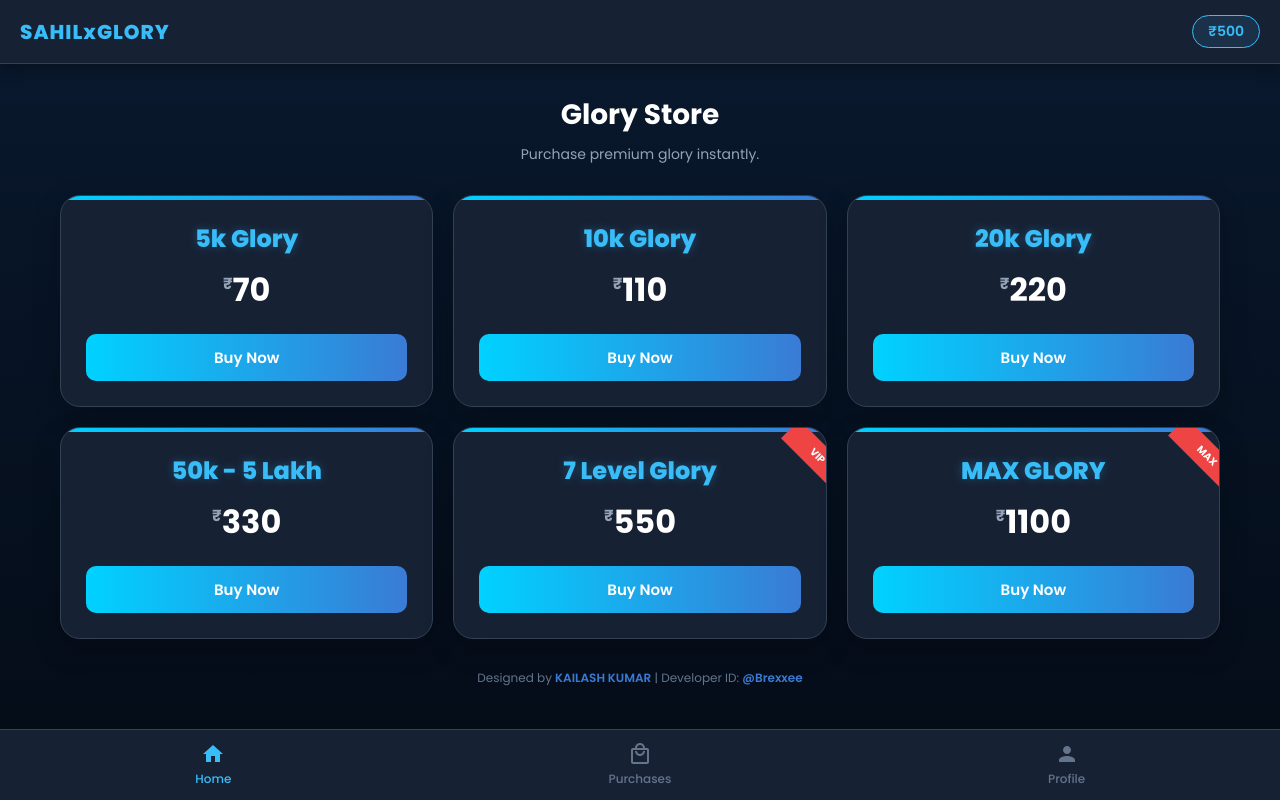
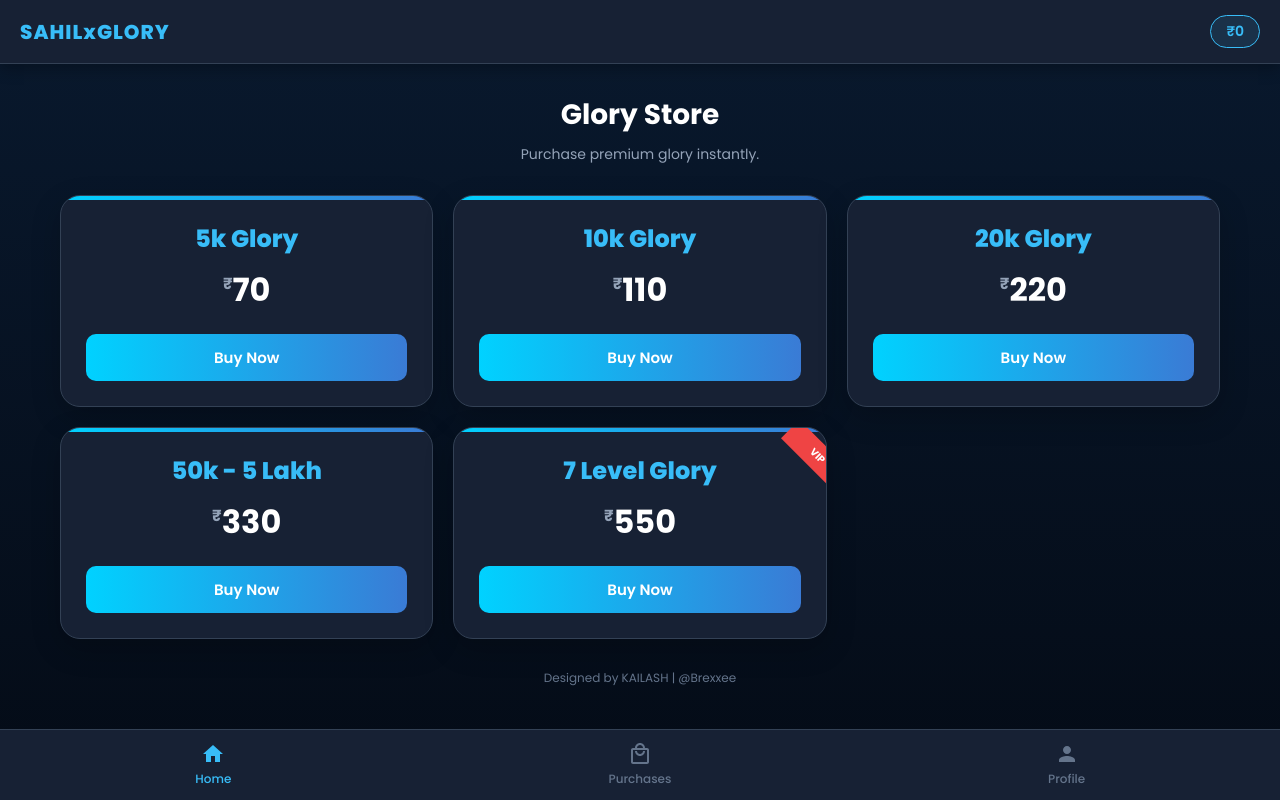
Before and after one commit to kailash72833-rgb/Sahilxglory, a Flask app: template templates/dashboard.html in a window 1280 px wide. Run offline with Flask 3, Linux system fonts and the light colour scheme; the template is opened without the code that fills it, so the values that code supplies are empty.

Commit message:
Update dashboard.html

```diff
--- a/templates/dashboard.html
+++ b/templates/dashboard.html
@@ -9,34 +9,28 @@
         * { box-sizing: border-box; margin: 0; padding: 0; font-family: 'Poppins', sans-serif; }
         body { background: linear-gradient(180deg, #09192e 0%, #040b16 100%); color: #fff; min-height: 100vh; display: flex; flex-direction: column; padding-bottom: 80px; }
 
-        /* --- TOP NAVBAR --- */
         .navbar { background-color: #172134; padding: 15px 20px; display: flex; justify-content: space-between; align-items: center; box-shadow: 0 4px 15px rgba(0, 0, 0, 0.3); position: sticky; top: 0; z-index: 50; border-bottom: 1px solid #334155; }
         .nav-brand { color: #38bdf8; font-size: 20px; font-weight: 800; letter-spacing: 1px; }
         .balance { background: rgba(56, 189, 248, 0.1); border: 1px solid #38bdf8; padding: 5px 15px; border-radius: 20px; color: #38bdf8; font-weight: 600; font-size: 14px; }
 
-        /* --- MAIN CONTENT --- */
         .main-content { padding: 30px 20px; flex-grow: 1; max-width: 1200px; margin: 0 auto; width: 100%; }
         .header-section { margin-bottom: 30px; text-align: center; }
         .header-section h1 { font-size: 28px; font-weight: 700; margin-bottom: 8px; }
         .header-section p { color: #94a3b8; font-size: 14px; }
 
-        /* --- PACKAGES GRID --- */
         .packages-grid { display: grid; grid-template-columns: repeat(auto-fit, minmax(280px, 1fr)); gap: 20px; justify-content: center; }
         .package-card { background-color: #172134; border-radius: 20px; padding: 25px; text-align: center; border: 1px solid #334155; box-shadow: 0 10px 30px rgba(0, 0, 0, 0.2); position: relative; overflow: hidden; }
         .package-card::before { content: ''; position: absolute; top: 0; left: 0; width: 100%; height: 4px; background: linear-gradient(90deg, #00d2ff 0%, #3a7bd5 100%); }
-        .glory-amount { color: #38bdf8; font-size: 24px; font-weight: 800; margin-bottom: 10px; text-shadow: 0 0 10px rgba(56, 189, 248, 0.3); }
+        .glory-amount { color: #38bdf8; font-size: 24px; font-weight: 800; margin-bottom: 10px; }
         .price-tag { font-size: 32px; font-weight: 700; margin-bottom: 5px; }
         .price-currency { font-size: 16px; color: #94a3b8; vertical-align: super; }
         .badge-value { position: absolute; top: 15px; right: -30px; background: #ef4444; color: white; padding: 5px 30px; font-size: 10px; font-weight: 700; transform: rotate(45deg); }
 
-        /* Buttons */
         .buy-btn { width: 100%; padding: 12px; border: none; border-radius: 10px; background: linear-gradient(90deg, #00d2ff 0%, #3a7bd5 100%); color: white; font-size: 15px; font-weight: 600; cursor: pointer; margin-top: 15px; transition: 0.3s; }
         .buy-btn:active { transform: scale(0.98); }
         .disabled-btn { background: #334155 !important; color: #94a3b8 !important; cursor: not-allowed !important; transform: none !important; }
-        .logout-btn-full { width: 100%; padding: 12px; border: 1px solid #ef4444; border-radius: 10px; background: rgba(239, 68, 68, 0.1); color: #ef4444; font-size: 15px; font-weight: 600; cursor: pointer; margin-top: 25px; transition: 0.3s; display: block; text-align: center; text-decoration: none;}
-        .logout-btn-full:hover { background: #ef4444; color: #fff; }
+        .logout-btn-full { width: 100%; padding: 12px; border: 1px solid #ef4444; border-radius: 10px; background: rgba(239, 68, 68, 0.1); color: #ef4444; font-size: 15px; font-weight: 600; cursor: pointer; margin-top: 25px; display: block; text-align: center; text-decoration: none;}
 
-        /* --- PURCHASES & PROFILE SECTION --- */
         .order-card { background-color: #172134; border-radius: 15px; padding: 20px; margin-bottom: 15px; border: 1px solid #334155; display: flex; flex-direction: column; gap: 10px; }
         .order-header { display: flex; justify-content: space-between; align-items: center; border-bottom: 1px solid #334155; padding-bottom: 10px; }
         .order-title { font-size: 18px; font-weight: 700; color: #38bdf8; }
@@ -44,56 +38,46 @@
         .order-details { display: flex; justify-content: space-between; align-items: center; font-size: 13px; color: #94a3b8; margin-top: 5px; }
 
         .status { padding: 5px 12px; border-radius: 20px; font-size: 12px; font-weight: 600; }
-        .status-not-started { background: rgba(148, 163, 184, 0.1); color: #94a3b8; border: 1px solid #94a3b8; }
         .status-processing { background: rgba(245, 158, 11, 0.1); color: #fbbf24; border: 1px solid #fbbf24; }
         .status-completed { background: rgba(16, 185, 129, 0.1); color: #34d399; border: 1px solid #34d399; }
 
         .deposit-box { background-color: #172134; border-radius: 20px; padding: 25px; border: 1px solid #334155; max-width: 500px; margin: 0 auto; }
-
-        /* QR Code Styling */
-        .qr-placeholder { width: 160px; height: 160px; margin: 0 auto 20px; background: #0f172a; border-radius: 15px; display: flex; align-items: center; justify-content: center; padding: 0; border: 2px solid #38bdf8; overflow: hidden; box-shadow: 0 5px 15px rgba(0,0,0,0.5); }
+        .qr-placeholder { width: 160px; height: 160px; margin: 0 auto 20px; background: #0f172a; border-radius: 15px; display: flex; align-items: center; justify-content: center; overflow: hidden; border: 2px solid #38bdf8; }
         .qr-placeholder img { width: 100%; height: 100%; object-fit: cover; }
 
         .upi-id-box { text-align: center; background: rgba(56, 189, 248, 0.1); padding: 12px; border-radius: 10px; border: 1px solid #38bdf8; margin-bottom: 25px; }
-        .upi-text { font-size: 14px; color: #94a3b8; margin-bottom: 5px; }
-        .upi-value { font-size: 18px; font-weight: 700; color: #38bdf8; letter-spacing: 1px; }
+        .upi-value { font-size: 18px; font-weight: 700; color: #38bdf8; }
 
         .input-group { margin-bottom: 15px; text-align: left; }
         .input-group label { display: block; color: #cbd5e1; font-size: 13px; margin-bottom: 5px; }
-        .input-group input { width: 100%; padding: 12px; border-radius: 10px; background: transparent; border: 1px solid #334155; color: #fff; outline: none; transition: 0.3s; font-size: 14px; }
+        .input-group input { width: 100%; padding: 12px; border-radius: 10px; background: transparent; border: 1px solid #334155; color: #fff; outline: none; font-size: 14px; }
         .input-group input:focus { border-color: #38bdf8; }
 
-        /* --- MODAL (POPUP) STYLES --- */
+        /* MODAL */
         .modal-overlay { position: fixed; top: 0; left: 0; width: 100%; height: 100%; background: rgba(0, 0, 0, 0.8); backdrop-filter: blur(5px); display: flex; justify-content: center; align-items: center; z-index: 1000; opacity: 0; pointer-events: none; transition: 0.3s ease; padding: 20px; }
         .modal-overlay.active { opacity: 1; pointer-events: auto; }
-        .modal-content { background-color: #172134; width: 100%; max-width: 400px; border-radius: 20px; padding: 25px; border: 1px solid #38bdf8; box-shadow: 0 10px 40px rgba(0,0,0,0.5); position: relative; transform: translateY(20px); transition: 0.3s ease; max-height: 90vh; overflow-y: auto; }
-        .modal-overlay.active .modal-content { transform: translateY(0); }
-        .close-btn { position: absolute; top: 15px; right: 20px; color: #94a3b8; font-size: 24px; font-weight: bold; cursor: pointer; transition: 0.3s; }
-        .close-btn:hover { color: #ef4444; }
-
+        .modal-content { background-color: #172134; width: 100%; max-width: 400px; border-radius: 20px; padding: 25px; border: 1px solid #38bdf8; position: relative; max-height: 90vh; overflow-y: auto; }
+        .close-btn { position: absolute; top: 15px; right: 20px; color: #94a3b8; font-size: 24px; font-weight: bold; cursor: pointer; }
         .modal-title { font-size: 22px; font-weight: 800; color: #38bdf8; margin-bottom: 10px; border-bottom: 1px solid #334155; padding-bottom: 10px; }
-        .modal-desc { font-size: 14px; color: #cbd5e1; margin-bottom: 20px; }
         .modal-price-tag { font-size: 24px; font-weight: 700; color: #fff; margin-bottom: 20px; }
 
-        /* --- BOTTOM NAV & FOOTER --- */
+        /* BOTTOM NAV */
         .bottom-nav { position: fixed; bottom: 0; left: 0; width: 100%; background-color: #172134; border-top: 1px solid #334155; display: flex; justify-content: space-around; padding: 12px 0; z-index: 100; }
-        .nav-item { display: flex; flex-direction: column; align-items: center; color: #64748b; cursor: pointer; font-size: 12px; font-weight: 500; width: 33%; transition: 0.3s; }
-        .nav-item svg { width: 24px; height: 24px; fill: #64748b; margin-bottom: 4px; transition: 0.3s; }
+        .nav-item { display: flex; flex-direction: column; align-items: center; color: #64748b; cursor: pointer; font-size: 12px; font-weight: 500; width: 33%; }
+        .nav-item svg { width: 24px; height: 24px; fill: #64748b; margin-bottom: 4px; }
         .nav-item.active { color: #38bdf8; } .nav-item.active svg { fill: #38bdf8; }
 
         .hidden { display: none !important; }
         .fade-in { animation: fadeIn 0.4s ease; }
         @keyframes fadeIn { from { opacity: 0; transform: translateY(10px); } to { opacity: 1; transform: translateY(0); } }
-
         .dev-tag { text-align: center; color: #64748b; font-size: 12px; margin-top: 30px; }
-        .dev-tag span { color: #3a7bd5; font-weight: 600; }
     </style>
 </head>
 <body>
 
     <nav class="navbar">
         <div class="nav-brand">SAHILxGLORY</div>
-        <div class="balance" id="displayBalance">₹500.00</div>
+        <div class="balance" id="displayBalance">₹{{ balance | default(0) }}</div>
     </nav>
 
     <main class="main-content">
@@ -106,34 +90,28 @@
                 <div class="package-card">
                     <div class="glory-amount">5k Glory</div>
                     <div class="price-tag"><span class="price-currency">₹</span>70</div>
-                    <button class="buy-btn" onclick="openModal('5k Glory', 70, 'Basic package to get you started on your glory journey.')">Buy Now</button>
+                    <button class="buy-btn" onclick="openModal('5k Glory', 70)">Buy Now</button>
                 </div>
                 <div class="package-card">
                     <div class="glory-amount">10k Glory</div>
                     <div class="price-tag"><span class="price-currency">₹</span>110</div>
-                    <button class="buy-btn" onclick="openModal('10k Glory', 110, 'Standard boost for your profile. Fast delivery guaranteed.')">Buy Now</button>
+                    <button class="buy-btn" onclick="openModal('10k Glory', 110)">Buy Now</button>
                 </div>
                 <div class="package-card">
                     <div class="glory-amount">20k Glory</div>
                     <div class="price-tag"><span class="price-currency">₹</span>220</div>
-                    <button class="buy-btn" onclick="openModal('20k Glory', 220, 'Highly recommended for competitive players looking to rank up.')">Buy Now</button>
+                    <button class="buy-btn" onclick="openModal('20k Glory', 220)">Buy Now</button>
                 </div>
                 <div class="package-card">
                     <div class="glory-amount">50k - 5 Lakh</div>
                     <div class="price-tag"><span class="price-currency">₹</span>330</div>
-                    <button class="buy-btn" onclick="openModal('50k - 5 Lakh', 330, 'Massive glory boost to dominate the leaderboards.')">Buy Now</button>
+                    <button class="buy-btn" onclick="openModal('50k - 5 Lakh', 330)">Buy Now</button>
                 </div>
                 <div class="package-card">
                     <div class="badge-value">VIP</div>
                     <div class="glory-amount">7 Level Glory</div>
                     <div class="price-tag"><span class="price-currency">₹</span>550</div>
-                    <button class="buy-btn" onclick="openModal('7 Level Glory', 550, 'Unlock 7th Level prestige immediately with this VIP package.')">Buy Now</button>
-                </div>
-                <div class="package-card">
-                    <div class="badge-value">MAX</div>
-                    <div class="glory-amount">MAX GLORY</div>
-                    <div class="price-tag"><span class="price-currency">₹</span>1100</div>
-                    <button class="buy-btn" onclick="openModal('MAX GLORY', 1100, 'The ultimate package. Max out your glory instantly.')">Buy Now</button>
+                    <button class="buy-btn" onclick="openModal('7 Level Glory', 550)">Buy Now</button>
                 </div>
             </div>
         </div>
@@ -143,18 +121,25 @@
                 <h1>My Purchases</h1>
                 <p>Track your order status here.</p>
             </div>
-            <div class="order-card">
-                <div class="order-header"><div class="order-title">20k Glory</div><div class="order-price">₹220</div></div>
-                <div class="order-details"><div>Order ID: #ORD-9901</div><div class="status status-not-started">Not Started</div></div>
-            </div>
-            <div class="order-card">
-                <div class="order-header"><div class="order-title">10k Glory</div><div class="order-price">₹110</div></div>
-                <div class="order-details"><div>Order ID: #ORD-9823</div><div class="status status-processing">Processing</div></div>
-            </div>
-            <div class="order-card">
-                <div class="order-header"><div class="order-title">5k Glory</div><div class="order-price">₹70</div></div>
-                <div class="order-details"><div>Order ID: #ORD-8812</div><div class="status status-completed">Completed</div></div>
-            </div>
+
+            {% if orders %}
+                {% for order in orders %}
+                <div class="order-card">
+                    <div class="order-header">
+                        <div class="order-title">{{ order.package }}</div>
+                        <div class="order-price">₹{{ order.price }}</div>
+                    </div>
+                    <div class="order-details">
+                        <div>UID: {{ order.guild_uid }}</div>
+                        <div class="status status-processing">{{ order.status }}</div>
+                    </div>
+                </div>
+                {% endfor %}
+            {% else %}
+                <div style="text-align: center; color: #94a3b8; padding: 30px;">
+                    You have no orders yet. Buy some glory!
+                </div>
+            {% endif %}
         </div>
 
         <div id="profile-section" class="hidden">
@@ -163,13 +148,11 @@
                 <p>Deposit money to your wallet to buy glory.</p>
             </div>
             <div class="deposit-box">
-
                 <div class="qr-placeholder">
                     <img src="{{ url_for('static', filename='qr.jpg') }}" alt="QR Code">
                 </div>
-
                 <div class="upi-id-box">
-                    <div class="upi-text">Or Pay via UPI ID</div>
+                    <div style="font-size: 14px; color: #94a3b8;">Or Pay via UPI ID</div>
                     <div class="upi-value">sita9511@ptyes</div>
                 </div>
                 <form method="POST" action="/dashboard">
@@ -183,12 +166,11 @@
                     </div>
                     <button type="submit" class="buy-btn">Submit Request</button>
                 </form>
-
                 <a href="/logout" class="logout-btn-full">Log Out</a>
             </div>
         </div>
 
-        <div class="dev-tag">Designed by <span>KAILASH KUMAR</span> | Developer ID: <span class="dev">@Brexxee</span></div>
+        <div class="dev-tag">Designed by KAILASH | @Brexxee</div>
     </main>
 
     <div class="bottom-nav">
@@ -200,59 +182,38 @@
     <div class="modal-overlay" id="purchaseModal">
         <div class="modal-content">
             <div class="close-btn" onclick="closeModal()">&times;</div>
-
             <div id="modal-step-1">
                 <div class="modal-title" id="m-title">Package Name</div>
                 <div class="modal-price-tag" id="m-price">₹0</div>
-                <div class="modal-desc" id="m-desc">Package description goes here.</div>
-
                 <div style="background: rgba(56, 189, 248, 0.1); padding: 10px; border-radius: 8px; margin-bottom: 20px; text-align: center;">
                     <span style="color: #94a3b8; font-size: 12px;">Your Balance</span><br>
                     <span style="color: #38bdf8; font-weight: bold; font-size: 16px;" id="m-balance">₹0.00</span>
                 </div>
-
                 <button class="buy-btn" id="continueBtn" onclick="showFormStep()">Continue</button>
             </div>
-
             <div id="modal-step-2" class="hidden">
                 <div class="modal-title">Enter Details</div>
                 <form method="POST" action="/dashboard">
                     <input type="hidden" name="package_name" id="hidden-pkg-name">
                     <input type="hidden" name="package_price" id="hidden-pkg-price">
-
-                    <div class="input-group">
-                        <label>Guild UID</label>
-                        <input type="text" name="guild_uid" placeholder="Enter Guild UID" required>
-                    </div>
-                    <div class="input-group">
-                        <label>Guild Name</label>
-                        <input type="text" name="guild_name" placeholder="Enter Guild Name" required>
-                    </div>
-                    <div class="input-group">
-                        <label>Telegram Username</label>
-                        <input type="text" name="tg_username" placeholder="@username" required>
-                    </div>
-                    <div class="input-group">
-                        <label>WhatsApp / Phone Number</label>
-                        <input type="number" name="phone_number" placeholder="Enter Number" required>
-                    </div>
+                    <div class="input-group"><label>Guild UID</label><input type="text" name="guild_uid" required></div>
+                    <div class="input-group"><label>Guild Name</label><input type="text" name="guild_name" required></div>
+                    <div class="input-group"><label>Telegram Username</label><input type="text" name="tg_username" required></div>
+                    <div class="input-group"><label>Phone Number</label><input type="number" name="phone_number" required></div>
                     <button type="submit" class="buy-btn">Submit Order</button>
                 </form>
             </div>
-
         </div>
     </div>
 
     <script>
-        // Dummy balance for testing. Asli live ke liye Database lagana padega.
-        let userWalletBalance = 500;
-        document.getElementById('displayBalance').innerText = '₹' + userWalletBalance;
+        // REAL BALANCE JAVASCRIPT ME PASS HUA
+        let userWalletBalance = {{ balance | default(0) }};
 
         function switchTab(tab) {
             document.getElementById('home-section').classList.add('hidden');
             document.getElementById('purchases-section').classList.add('hidden');
             document.getElementById('profile-section').classList.add('hidden');
-
             document.getElementById('nav-home').classList.remove('active');
             document.getElementById('nav-purchases').classList.remove('active');
             document.getElementById('nav-profile').classList.remove('active');
@@ -262,22 +223,18 @@
             selectedSection.classList.remove('fade-in');
             void selectedSection.offsetWidth;
             selectedSection.classList.add('fade-in');
-
             document.getElementById('nav-' + tab).classList.add('active');
             window.scrollTo(0, 0);
         }
 
-        function openModal(title, price, desc) {
+        function openModal(title, price) {
             document.getElementById('m-title').innerText = title;
             document.getElementById('m-price').innerText = '₹' + price;
-            document.getElementById('m-desc').innerText = desc;
             document.getElementById('m-balance').innerText = '₹' + userWalletBalance;
-
             document.getElementById('hidden-pkg-name').value = title;
             document.getElementById('hidden-pkg-price').value = price;
 
             let btn = document.getElementById('continueBtn');
-
             if (userWalletBalance >= price) {
                 btn.innerText = "Continue";
                 btn.classList.remove('disabled-btn');
```
